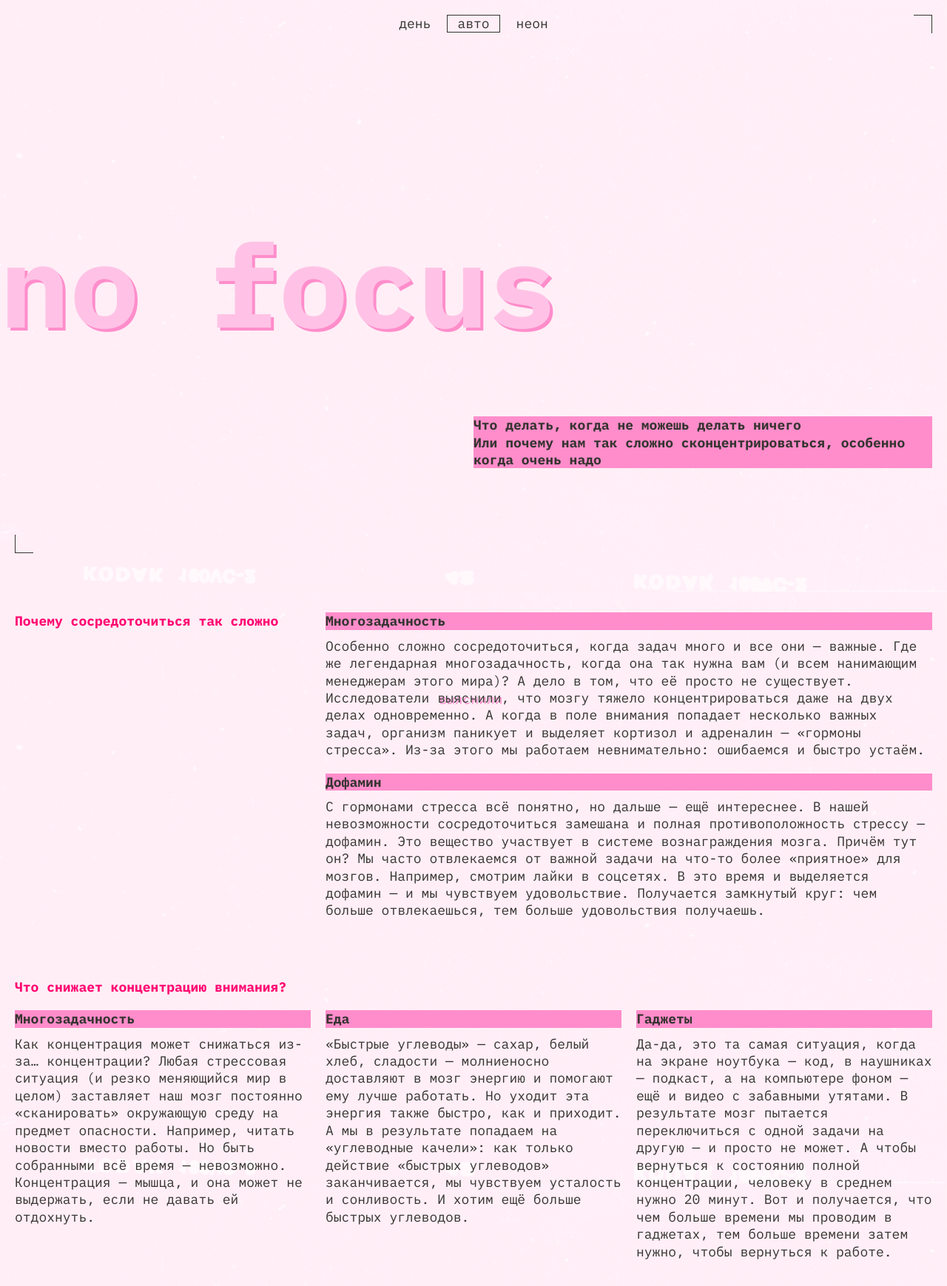
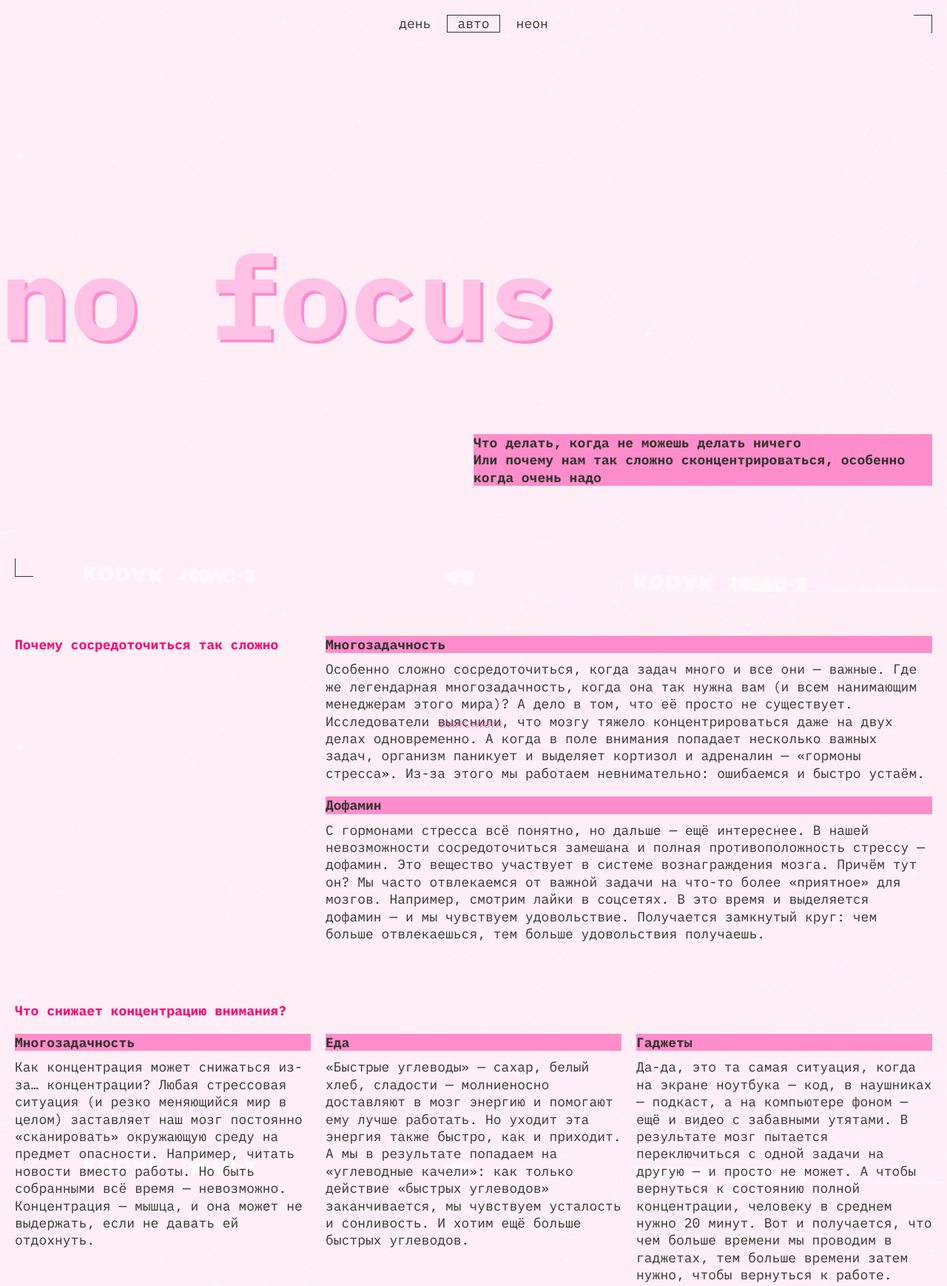
Before and after one commit to utrovlesu/slozhno-sosredotochitsya, a website: page index.html in a window 1280 px wide. Shown: the top 1739 px of the page at 74% size. Drawn offline with Linux system fonts and the light colour scheme.

Commit message:
final work

```diff
--- a/index.html
+++ b/index.html
@@ -49,7 +49,7 @@
         Или почему нам так сложно сконцентрироваться, особенно когда очень надо
       </p>
     </header>
-    <main>
+    <main class="main">
       <section class="half-section section">
         <h2 class="h2">Почему сосредоточиться так сложно</h2>
         <div class="half-content">
--- a/styles/style.css
+++ b/styles/style.css
@@ -3,7 +3,6 @@
 .page {
   /* сохраните в разметке и стилях класс page. На его основе работает скрипт. */
   font-family: IBM Plex Mono;
-  padding: 10px;
   font-size: 18px;
   color: var(--text-color);
   background-attachment: fixed;
@@ -18,16 +17,18 @@
 
 .header {
   display: grid;
-  grid-template-rows: repeat(3, auto);
-  padding-block-end: 56px;
+  grid-template-rows: 1fr min-content 1fr;
+  padding: 10px ;
+  min-block-size: 648px;
+  block-size: 100vh;
  }
 
 .rec {
   color: var(--accent-color);
   text-transform: uppercase;
   position: absolute;
-  right: 10px;
-  top: 2px;
+  right: 20px;
+  top: 11px;
   padding-right: 19px;
 }
 
@@ -54,8 +55,8 @@
   height: 25px;
   border-right: 1px solid var(--menu-link);
   border-top: 1px solid var(--menu-link);
-  top: 0;
-  right: 0;
+  top: 10px;
+  right: 10px;
 }
 
 .decorated-zone::before {
@@ -65,8 +66,8 @@
   height: 25px;
   border-bottom: 1px solid var(--menu-link);
   border-left: 1px solid var(--menu-link);
-  bottom: 0;
-  left: 0;
+  bottom: 10px;
+  left: 10px;
 }
 
 .header__theme-menu {
@@ -112,13 +113,18 @@
 
 /* Content */
 
+.main {
+  padding: 40px 10px 0 10px;
+}
+
 .h1 {
   font-size: clamp(7.25rem, 7.0115rem + 1.0178vw, 7.5rem);
   color: var(--h1-color);
   line-height: 82.5%;
   font-weight: 700;
   text-shadow: 4px 4px 0 var(--accent-color);
-  padding: 68px 0 57px;
+  align-self: center;
+  justify-self: flex-start;
 }
 
 .h2 {
@@ -159,6 +165,7 @@ h3.title-decor {
 
 .sub-title {
   height: fit-content;
+  align-self: center;
 }
 
 .text {
@@ -166,7 +173,7 @@ h3.title-decor {
 }
 
 .section {
-  padding-block-start: 50px;
+  padding-block-end: 50px;
 }
 
 .link {
@@ -203,13 +210,8 @@ h3.spec-title {
 /* End of Content */
 
 /* Gallery */
-
 .gallery-section {
-  padding: 50px 0 50px;
-}
-
-.gal-item {
-  max-width: 100%;
+  padding-block-end: 40px;
 }
 
 .gallery {
@@ -217,37 +219,67 @@ h3.spec-title {
   gap: 10px;
 }
 
+.gal-item {
+  max-width: 100%;
+}
+
 /* End of Gallery */
 
 /* Footer */
 
+.footer{
+  display: grid;
+  padding: 10px ;
+  min-block-size: 648px;
+  block-size: 100vh;
+}
+
 .footer-heading {
-  padding: 277px 0 271px 4px;
   text-shadow: 2px 2px 0 var(--accent-color);
   font-size: clamp(7.25rem, 7.0115rem + 1.0178vw, 7.5rem);
   color: var(--h1-color);
   line-height: 86.5%;
   font-weight: 700;
+  align-self: center;
+  justify-self: center;
 }
 
 /*End of footer */
 
 /* Media */
 @media (width >= 768px) {
-  .page {
-    padding: 20px;
+
+  .main {
+    padding: 60px 20px 0 20px;
   }
 
-  .header {
-    padding-block-end: 163px;
+    .header, .footer {
+    min-block-size: 1024px;
+  block-size: 100vh;
+  padding: 20px;
   }
+
+  .decorated-zone::before {
+    bottom: 20px;
+    left: 20px;
+  }
+
+  .decorated-zone::after {
+    top: 20px;
+    right: 20px;
+  }
+
+.rec {
+  right: 30px;
+  top: 23px;
+}
 
   .header__theme-menu {
     padding-block-start: 171px;
   }
 
   .h1 {
-    padding: 177px 0 161px;
+
     transform: translateX(-20px);
   }
 
@@ -272,7 +304,7 @@ h3.spec-title {
   }
 
   .section {
-    padding-block-start: 80px;
+    padding-block-end: 80px;
   }
 
   .h2-col {
@@ -280,8 +312,8 @@ h3.spec-title {
   }
 
   .gallery-section {
-    padding: 80px 0 80px;
-  }
+    padding-block-end: 60px;
+}
 
   .gallery {
     grid-template-columns: repeat(3, 1fr);
@@ -319,15 +351,12 @@ h3.spec-title {
     grid-row: 3 / 4;
   }
 
-  .footer-heading {
-    padding: 443px 0 438px;
-    text-align: center;
-  }
-}
+ }
 
 @media (width >= 1024px) {
-  .header {
-    padding-block-end: 115px;
+  .header, .footer {
+  min-block-size: 768px;
+  block-size: 100vh;
   }
 
   .header__theme-menu {
@@ -347,15 +376,8 @@ h3.spec-title {
   .footer-heading {
     font-size: clamp(7.5rem, 0.5625rem + 14.4531vw, 9.8125rem);
   }
-  .h1 {
-    padding: 264px 0 114px;
-  }
 
-  .footer-heading {
-    padding: 297px 0 296px;
-  }
-
-  .column-content {
+   .column-content {
     display: grid;
     grid-template-columns: repeat(3, 1fr);
     gap: 20px;
```
